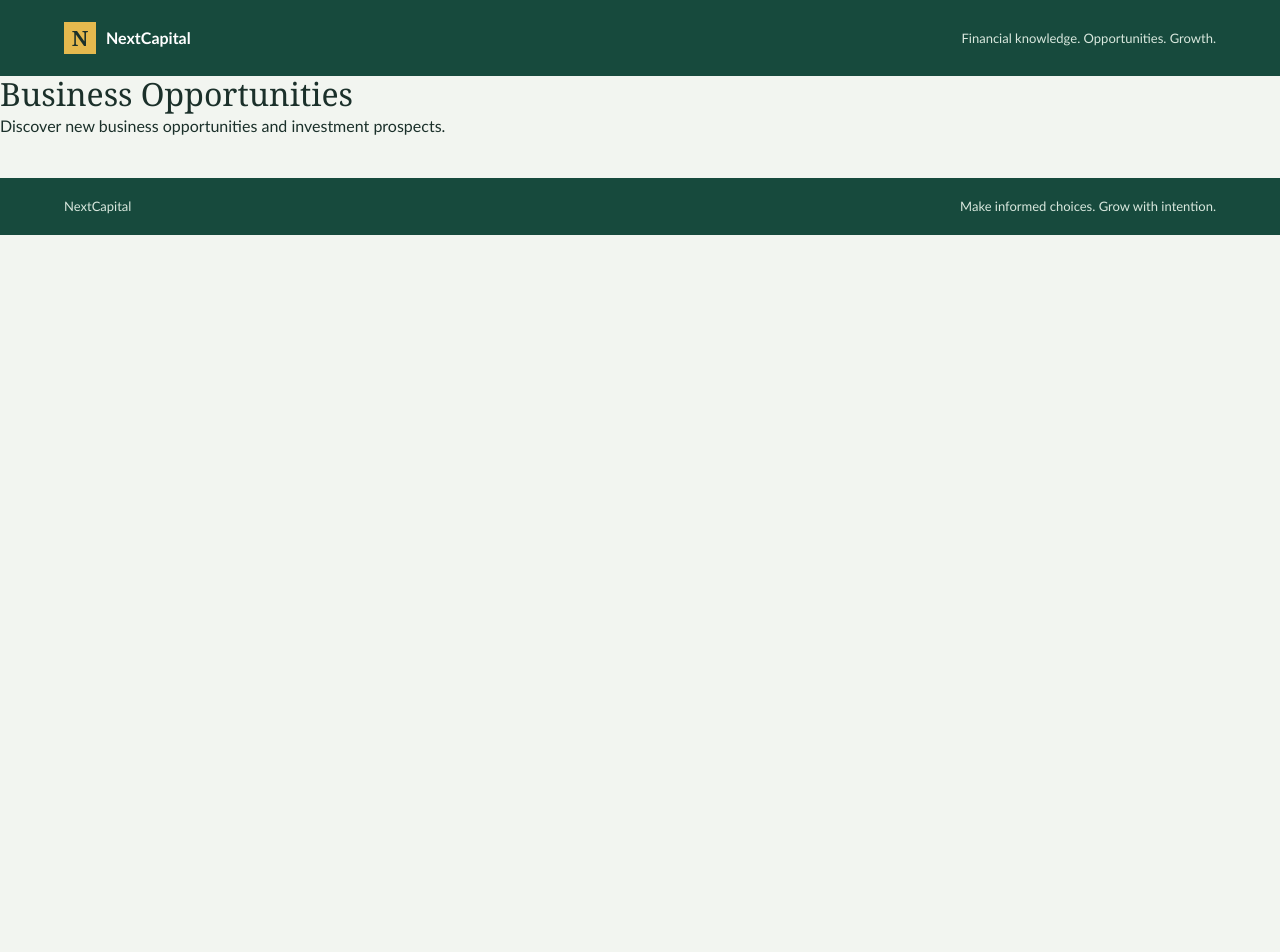
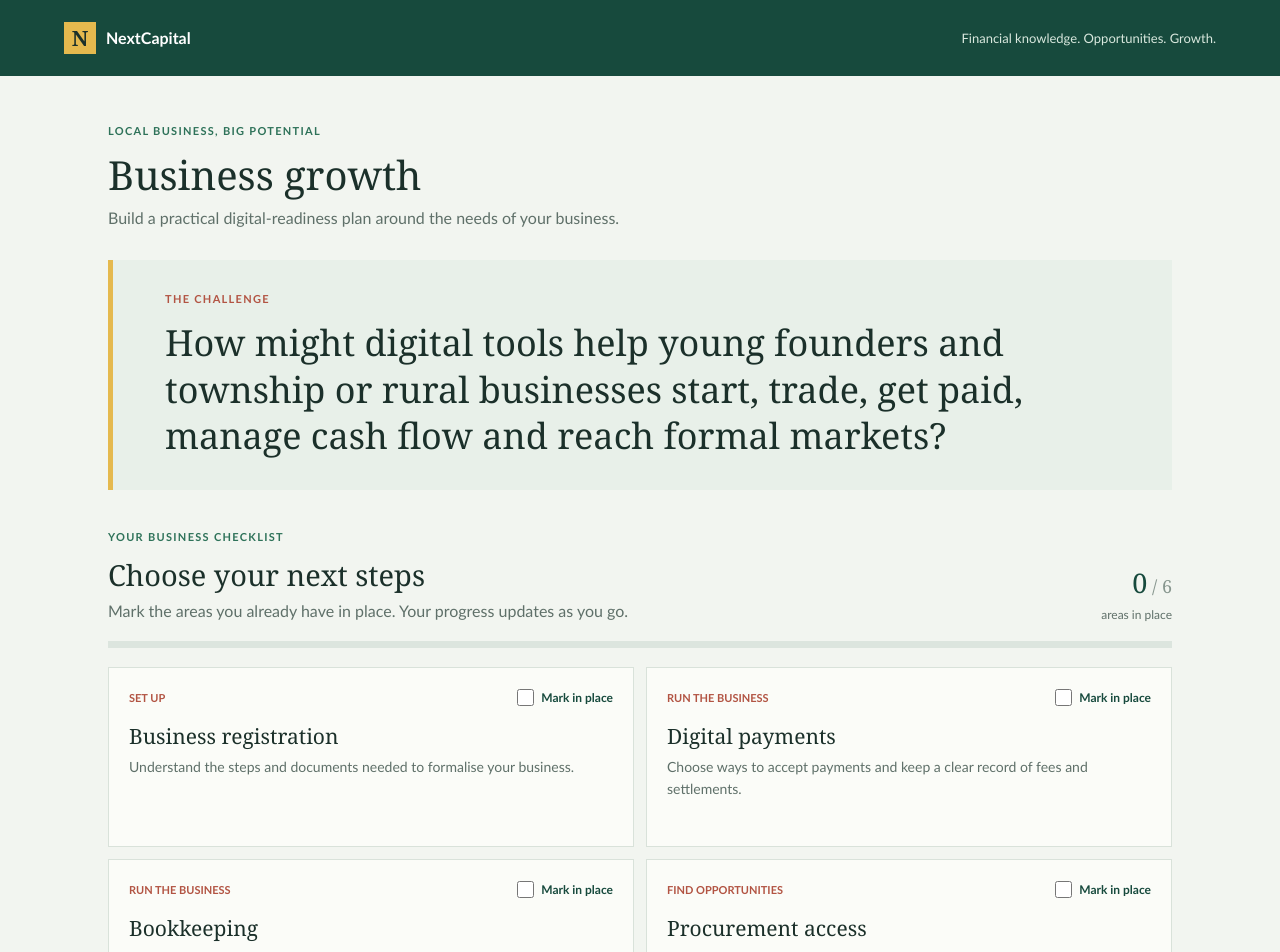
Before and after one commit to NsovoNkunaSA/NextCapital, a React (Vite) app: page /business-opportunities in a window 1280 px wide. Shown: the top 952 px of the page. Before the commit the page ends 800 px from the top, so only its background shows below. Built offline with nearby package versions, Linux system fonts and the light colour scheme.

Commit message:
Add business readiness checklist

```diff
--- a/src/pages/BusinessOpportunities.jsx
+++ b/src/pages/BusinessOpportunities.jsx
@@ -1,11 +1,62 @@
+import { useState } from "react";
+
+const focusAreas = [
+  { id: "registration", title: "Business registration", category: "Set up", description: "Understand the steps and documents needed to formalise your business." },
+  { id: "payments", title: "Digital payments", category: "Run the business", description: "Choose ways to accept payments and keep a clear record of fees and settlements." },
+  { id: "bookkeeping", title: "Bookkeeping", category: "Run the business", description: "Record sales and expenses so you can see cash flow and prepare for tax or funding." },
+  { id: "procurement", title: "Procurement access", category: "Find opportunities", description: "Prepare supplier information and discover opportunities to sell to larger buyers." },
+  { id: "markets", title: "Market links", category: "Find opportunities", description: "Reach customers through digital listings, catalogues and local delivery channels." },
+  { id: "funding", title: "Funding readiness and fraud protection", category: "Protect and grow", description: "Keep useful records for finance applications and verify requests before sending money or documents." },
+];
+
 export default function BusinessOpportunities() {
+  const [readyItems, setReadyItems] = useState([]);
+  const readyCount = readyItems.length;
+
+  function toggleReady(itemId) {
+    setReadyItems((current) => current.includes(itemId)
+      ? current.filter((id) => id !== itemId)
+      : [...current, itemId]);
+  }
+
   return (
-    <>
-      <h1>Business Opportunities</h1>
+    <main className="page-shell business-page">
+      <section className="page-heading">
+        <div>
+          <p className="eyebrow">LOCAL BUSINESS, BIG POTENTIAL</p>
+          <h1>Business growth</h1>
+          <p>Build a practical digital-readiness plan around the needs of your business.</p>
+        </div>
+      </section>
 
-      <p>
-        Discover new business opportunities and investment prospects.
-      </p>
-    </>
+      <section className="business-prompt">
+        <p className="eyebrow eyebrow-clay">THE CHALLENGE</p>
+        <h2>How might digital tools help young founders and township or rural businesses start, trade, get paid, manage cash flow and reach formal markets?</h2>
+      </section>
+
+      <section className="readiness-section" aria-labelledby="readiness-title">
+        <div className="readiness-heading">
+          <div>
+            <p className="eyebrow">YOUR BUSINESS CHECKLIST</p>
+            <h2 id="readiness-title">Choose your next steps</h2>
+            <p>Mark the areas you already have in place. Your progress updates as you go.</p>
+          </div>
+          <div className="readiness-count" aria-live="polite"><strong>{readyCount}<span> / {focusAreas.length}</span></strong><small>areas in place</small></div>
+        </div>
+        <progress className="readiness-progress" value={readyCount} max={focusAreas.length} aria-label={`${readyCount} of ${focusAreas.length} focus areas in place`} />
+        <div className="readiness-grid">
+          {focusAreas.map((area) => {
+            const checked = readyItems.includes(area.id);
+            return (
+              <article className={`readiness-item ${checked ? "is-ready" : ""}`} key={area.id}>
+                <div className="readiness-item-heading"><span>{area.category}</span><label className="ready-control"><input type="checkbox" checked={checked} onChange={() => toggleReady(area.id)} /><span>{checked ? "In place" : "Mark in place"}</span></label></div>
+                <h3>{area.title}</h3>
+                <p>{area.description}</p>
+              </article>
+            );
+          })}
+        </div>
+      </section>
+    </main>
   );
 }
```
